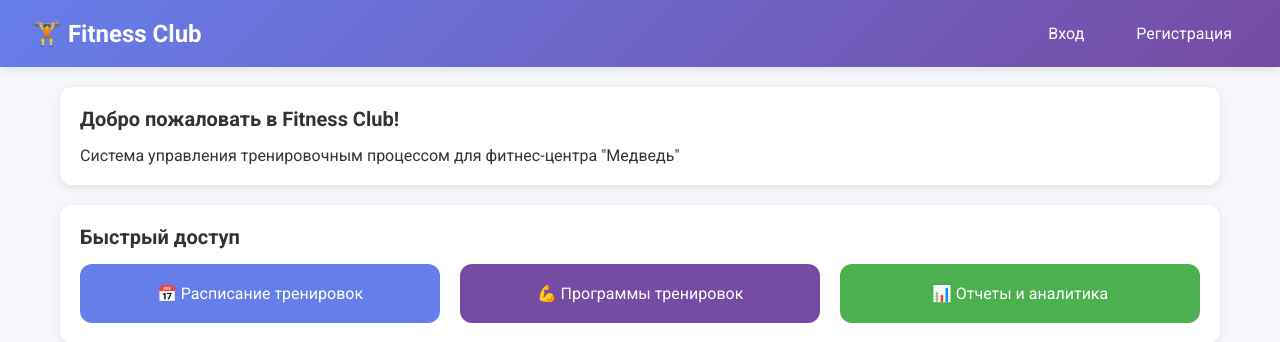
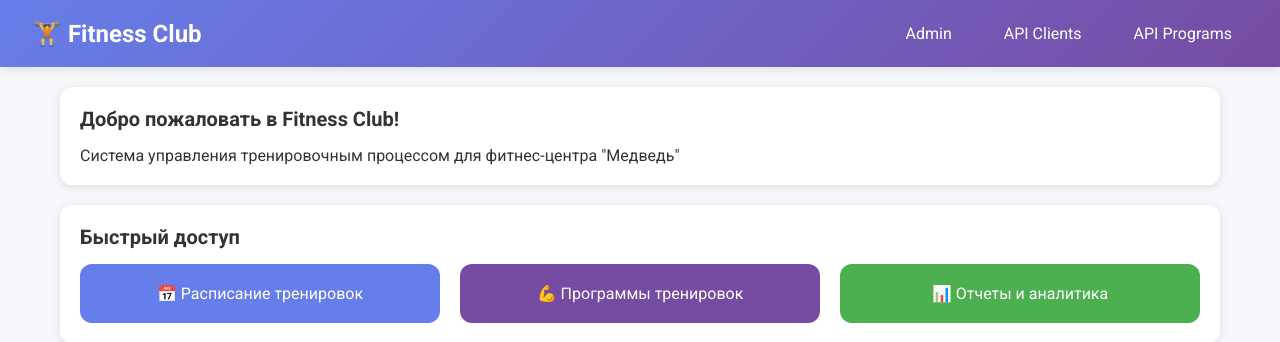
Before and after one commit to SVAROG23/fitness-club-django, a Django app: page / in a window 1280 px wide. Shown: the top 342 px of the page. Run offline with Django 4.2, Linux system fonts and the light colour scheme.

Commit message:
Update base.html

```diff
--- a/templates/base.html
+++ b/templates/base.html
@@ -13,31 +13,14 @@
     <nav class="navbar">
         <a href="/" class="navbar-brand">🏋️ Fitness Club</a>
         <div class="navbar-menu">
-            {% if user.is_authenticated %}
-                {% if user.role == 'trainer' or user.role == 'manager' %}
-                    <a href="/clients/">Клиенты</a>
-                    <a href="/workouts/">Тренировки</a>
-                    <a href="/schedule/">Расписание</a>
-                    <a href="/reports/">Отчеты</a>
-                {% endif %}
-                {% if user.role == 'client' %}
-                    <a href="/my-workouts/">Мои тренировки</a>
-                    <a href="/my-progress/">Мой прогресс</a>
-                    <a href="/schedule/">Расписание</a>
-                {% endif %}
-                <a href="/profile/">Профиль</a>
-                <a href="/logout/">Выйти</a>
-            {% else %}
-                <a href="/login/">Вход</a>
-                <a href="/register/">Регистрация</a>
-            {% endif %}
+            <a href="/admin/">Admin</a>
+            <a href="/api/clients/profiles/">API Clients</a>
+            <a href="/api/workouts/programs/">API Programs</a>
         </div>
     </nav>
-
     <div class="container">
         {% block content %}{% endblock %}
     </div>
-
     <script src="{% static 'js/main.js' %}"></script>
     {% block extra_js %}{% endblock %}
 </body>
```
